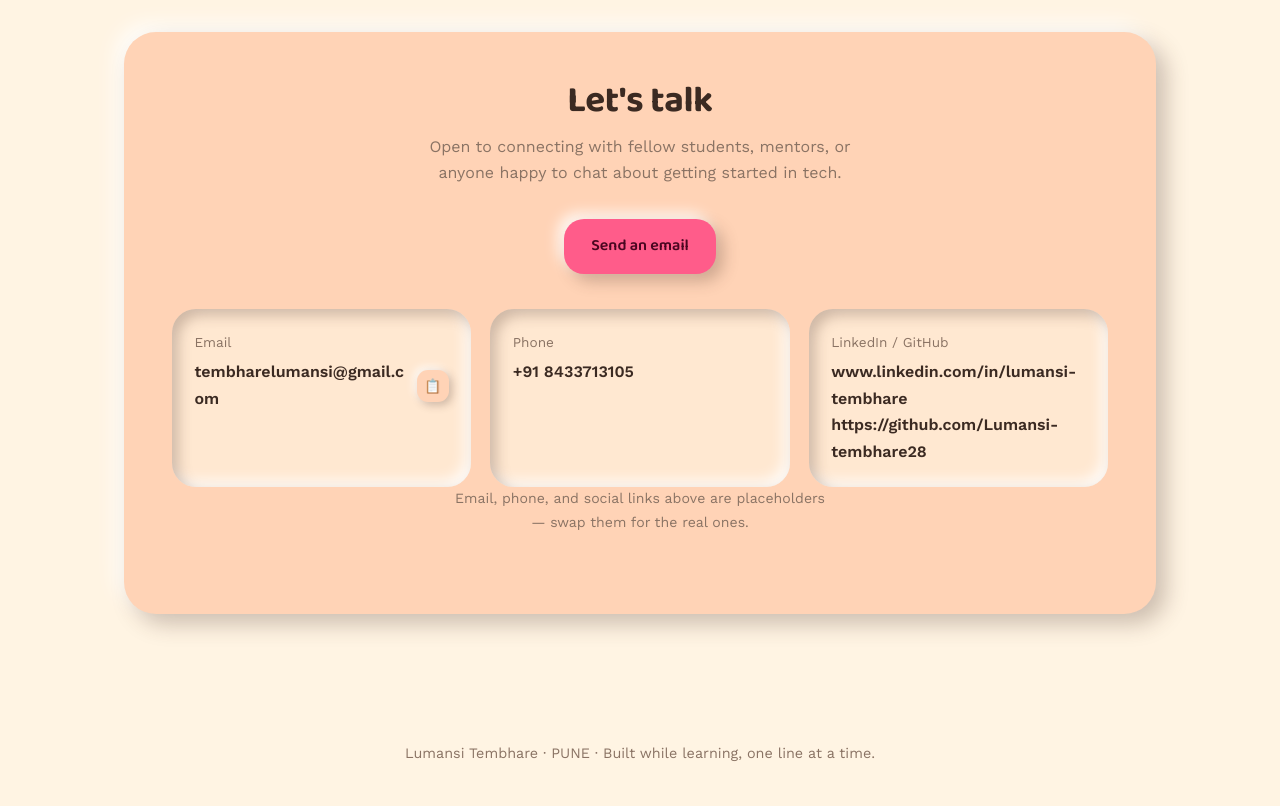
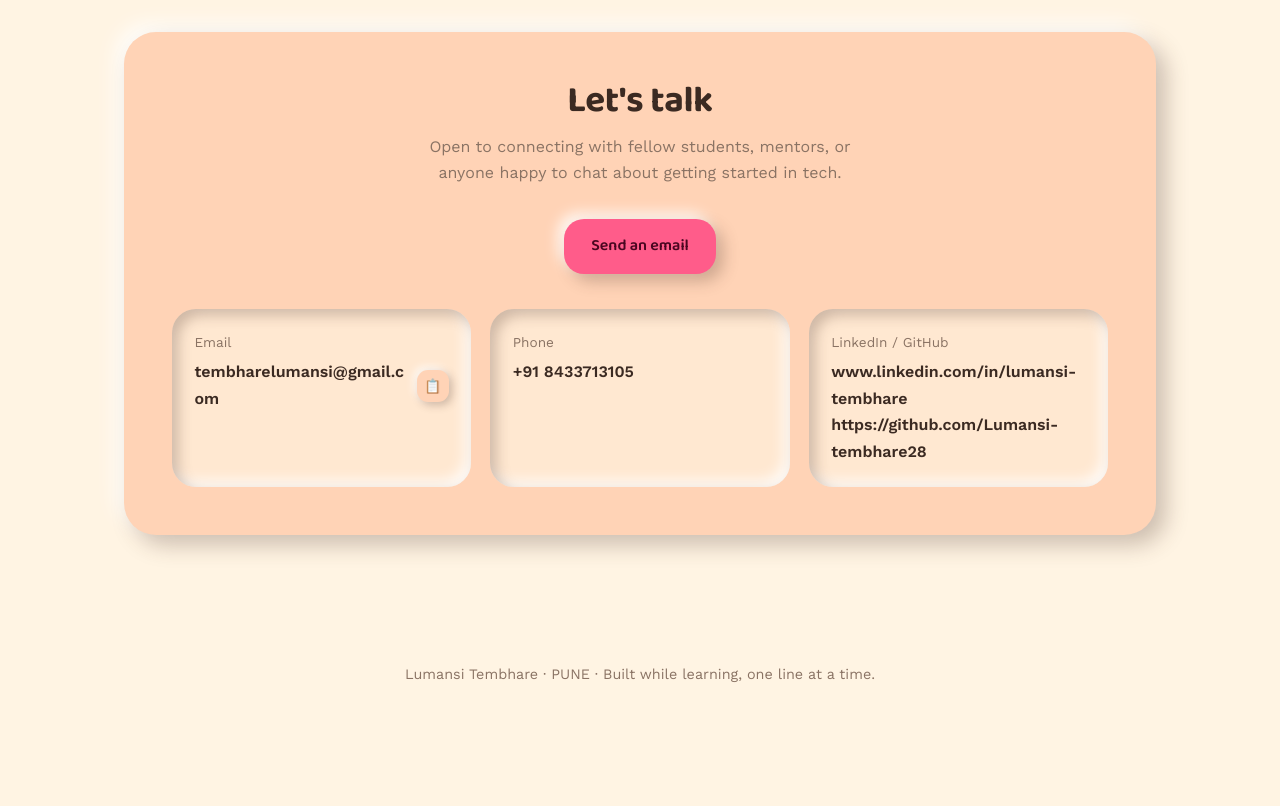
Before and after one commit to Lumansi-tembhare28/Lumansi-Portfolio, a plain HTML site: page index.html in a window 1280 px wide. Shown: the part 3077-3883 px from the top of the page. After the commit the page ends 3804 px from the top, so only its background shows below. Drawn offline with nearby package versions, Linux system fonts and the light colour scheme.

Commit message:
Update index.html

```diff
--- a/index.html
+++ b/index.html
@@ -587,7 +587,7 @@
             <a href="https://github.com/Lumansi-tembhare28" class="value">https://github.com/Lumansi-tembhare28</a>
           </div>
         </div>
-        <p class="placeholder-note">Email, phone, and social links above are placeholders — swap them for the real ones.</p>
+        <!-- <p class="placeholder-note">Email, phone, and social links above are placeholders — swap them for the real ones.</p> -->
       </div>
     </div>
   </section>
```
